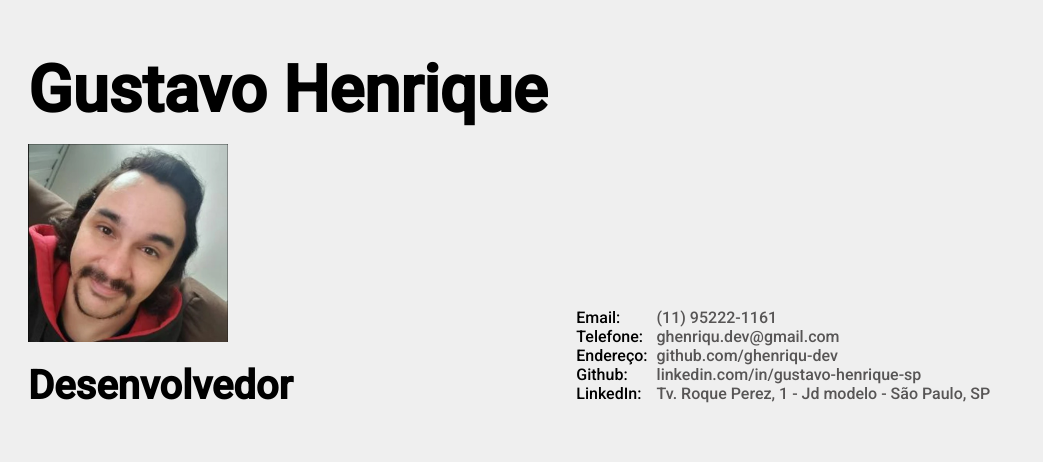
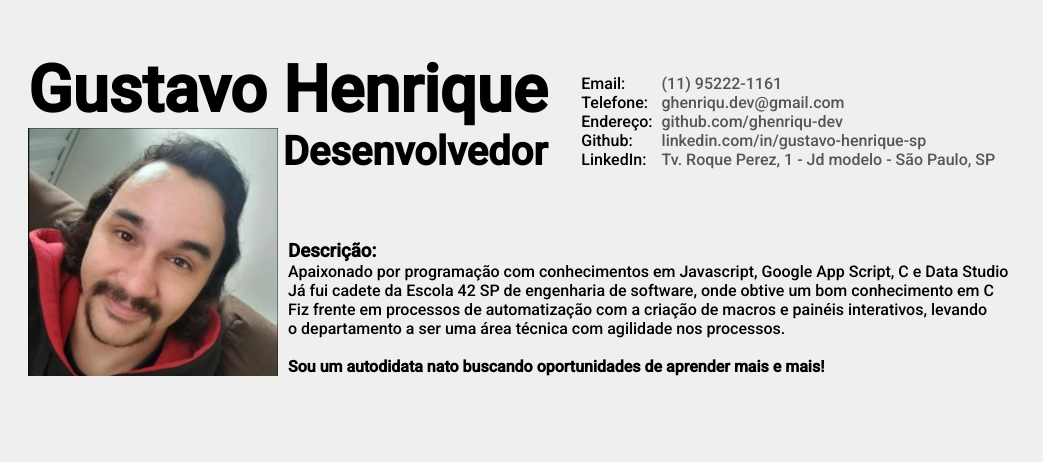
Before and after one commit to ghenriqu-dev/Curriculo, a plain HTML site: page index.html in a window 1280 px wide. Shown: the whole page, without its empty margins (0-1043 px from the left). Drawn offline with Linux system fonts and the light colour scheme.

Commit message:
Header Compleat

```diff
--- a/css/style.css
+++ b/css/style.css
@@ -24,7 +24,7 @@ body{
 }
 
 .right{
-    padding: 0px 25px;
+    padding: 0px 30px;
 }
 
 .line{
@@ -47,10 +47,19 @@ body{
     margin-bottom: 0px;
 }
 
-.picture{
-    width: 200px;
+.description{
+    margin-left: 260px;
+    margin-top: 32px;
+    position: absolute;
+    float: right;
 }
 
-.intention, .picture{
-    display: inline-table;
+.description p, h3{
+    margin-top: 0px;
+    margin-bottom: 0px;
 }
+
+.picture{
+    width: 250px;
+    float: left;
+}
--- a/index.html
+++ b/index.html
@@ -14,10 +14,18 @@
     <div>
         <div class="left">
             <h1 class="name">Gustavo Henrique</h1>
-            <p>
-                <img src="img/foto.jpg" class="picture"/>
-                <h2 class="intention">Desenvolvedor</h2>
-            </p>
+            <img src="img/foto.jpg" class="picture"/>
+            <h2 class="intention">Desenvolvedor</h2>
+            <div class="description">
+                <h3>Descrição:</h3>
+                <p>Apaixonado por programação com conhecimentos em Javascript, Google App Script, C e Data Studio
+                <p>Já fui cadete da Escola 42 SP de engenharia de software, onde obtive um bom conhecimento em C
+                <p>Fiz frente em processos de automatização com a criação de macros e painéis interativos, levando
+                <p>o departamento a ser uma área técnica com agilidade nos processos.
+                <br><br><b>Sou um autodidata nato buscando oportunidades de aprender mais e mais!</b>
+
+            </div>
+
         </div>
         <div class="right">
             <div class="dados">
```
